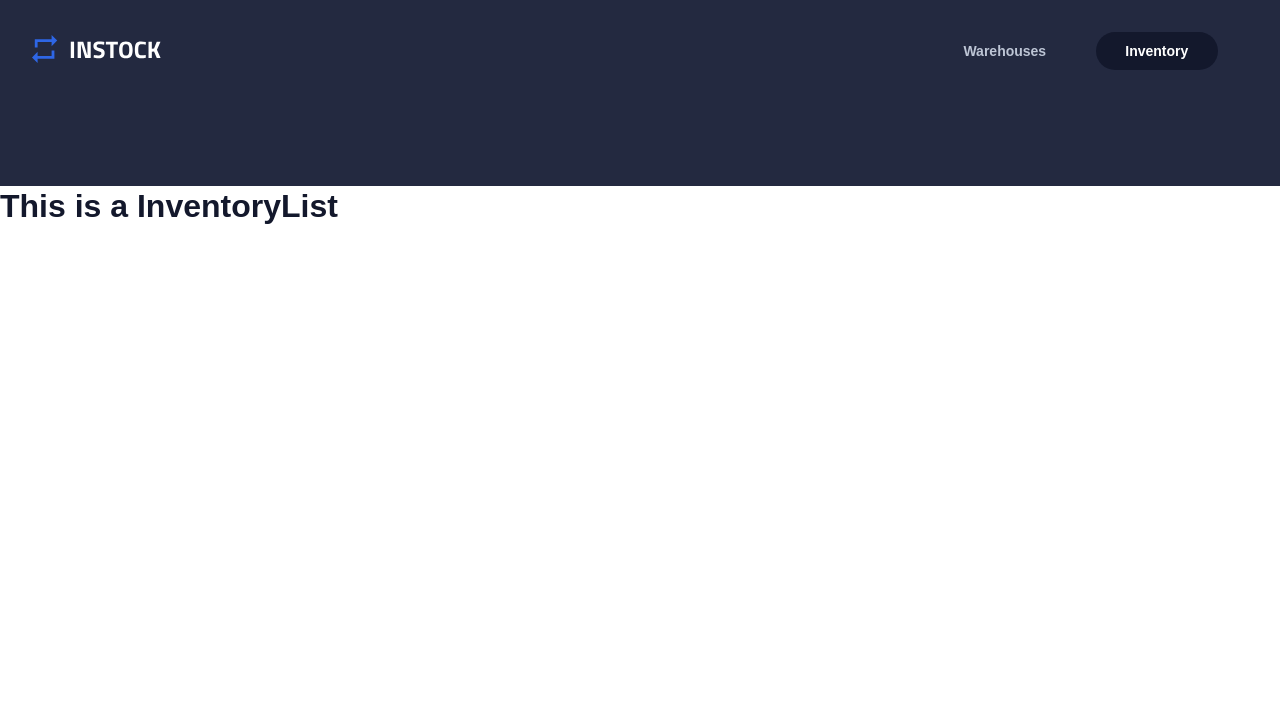
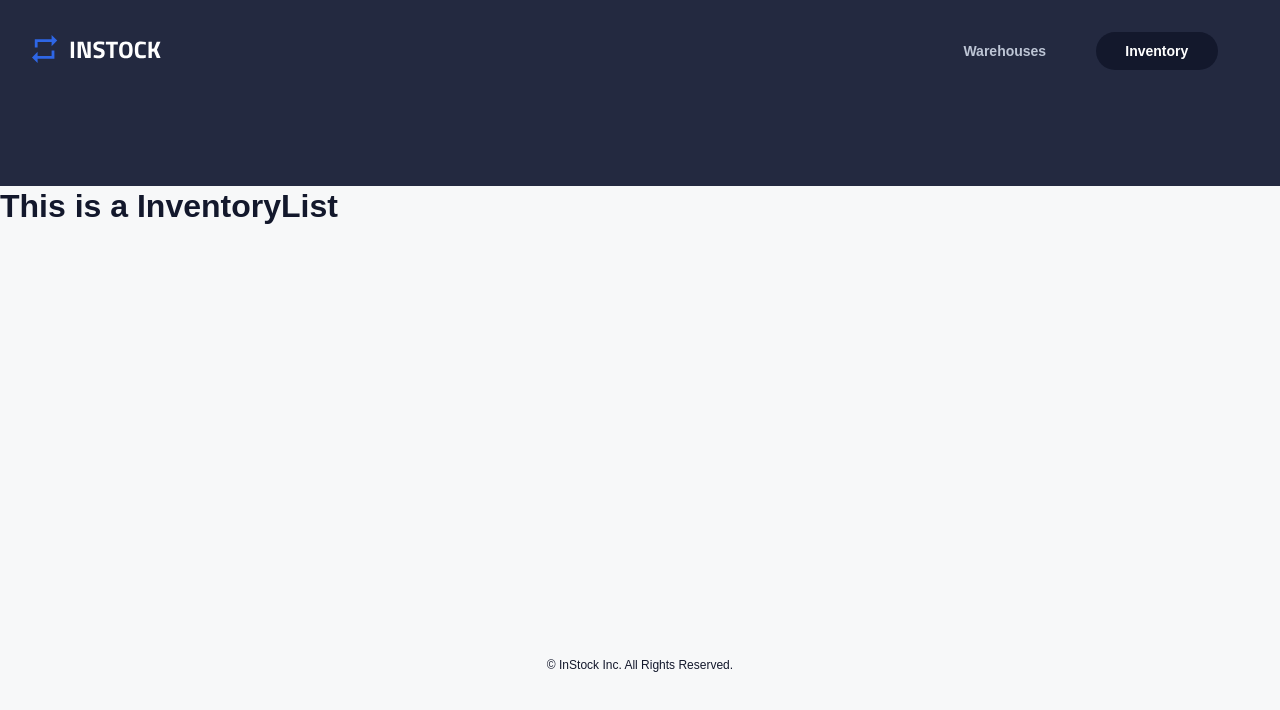
Before and after one commit to DavidGluzman13/InStock-front, a React (Create React App) app: page /inventories in a window 1280 px wide. Shown: the top 710 px of the page. Built offline with nearby package versions, Linux system fonts and the light colour scheme.

Commit message:
adds footer component to app.js, creates footer content and scss attributes

```diff
--- a/src/App.js
+++ b/src/App.js
@@ -1,6 +1,7 @@
 import Inventory from "./pages/Inventory/Inventory";
 import Warehouse from "./pages/Warehouse/Warehouse";
 import Header from "./components/Header/Header";
+import Footer from "./components/Footer/Footer";
 import "./App.scss";
 
 import { BrowserRouter, Routes, Route, Navigate } from "react-router-dom";
@@ -14,6 +15,7 @@ export default function App() {
         <Route path="/warehouses/*" element={<Warehouse />} />
         <Route path="/inventories/*" element={<Inventory />} />
       </Routes>
+      <Footer />
     </BrowserRouter>
   );
 }
--- a/src/components/Footer/Footer.jsx
+++ b/src/components/Footer/Footer.jsx
@@ -1,3 +1,9 @@
+import "./Footer.scss";
+
 export default function Footer() {
-  return <h1>This is a footer</h1>;
+  return (
+    <div className="footer">
+      <p className="footer__text">© InStock Inc. All Rights Reserved.</p>
+    </div>
+  );
 }
--- a/src/components/Footer/Footer.scss
+++ b/src/components/Footer/Footer.scss
@@ -0,0 +1,16 @@
+@use "../../styles/partials/fonts" as *;
+@use "../../styles/partials/mixins" as *;
+@use "../../styles/partials/variables" as *;
+@use "../../styles/partials/globals" as *;
+
+.footer {
+  display: flex;
+  align-items: flex-end;
+  justify-content: center;
+  min-height: 30rem;
+  &__text {
+    text-align: center;
+    @include p3;
+    padding: 2rem;
+  }
+}
--- a/src/styles/partials/_globals.scss
+++ b/src/styles/partials/_globals.scss
@@ -15,6 +15,7 @@ html {
   }
 
   body {
+    background-color: $color-instock-light-grey;
     a {
       text-decoration: none;
       color: inherit;
```
